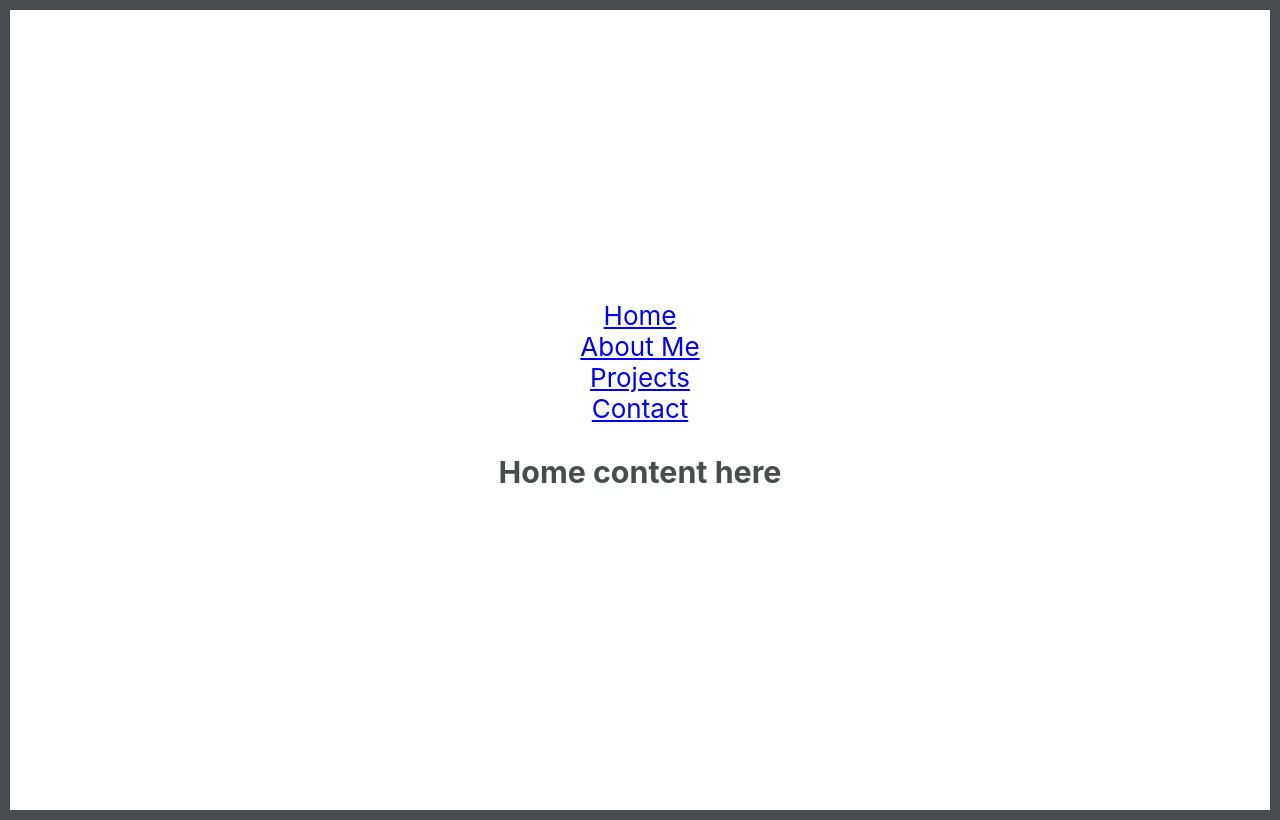
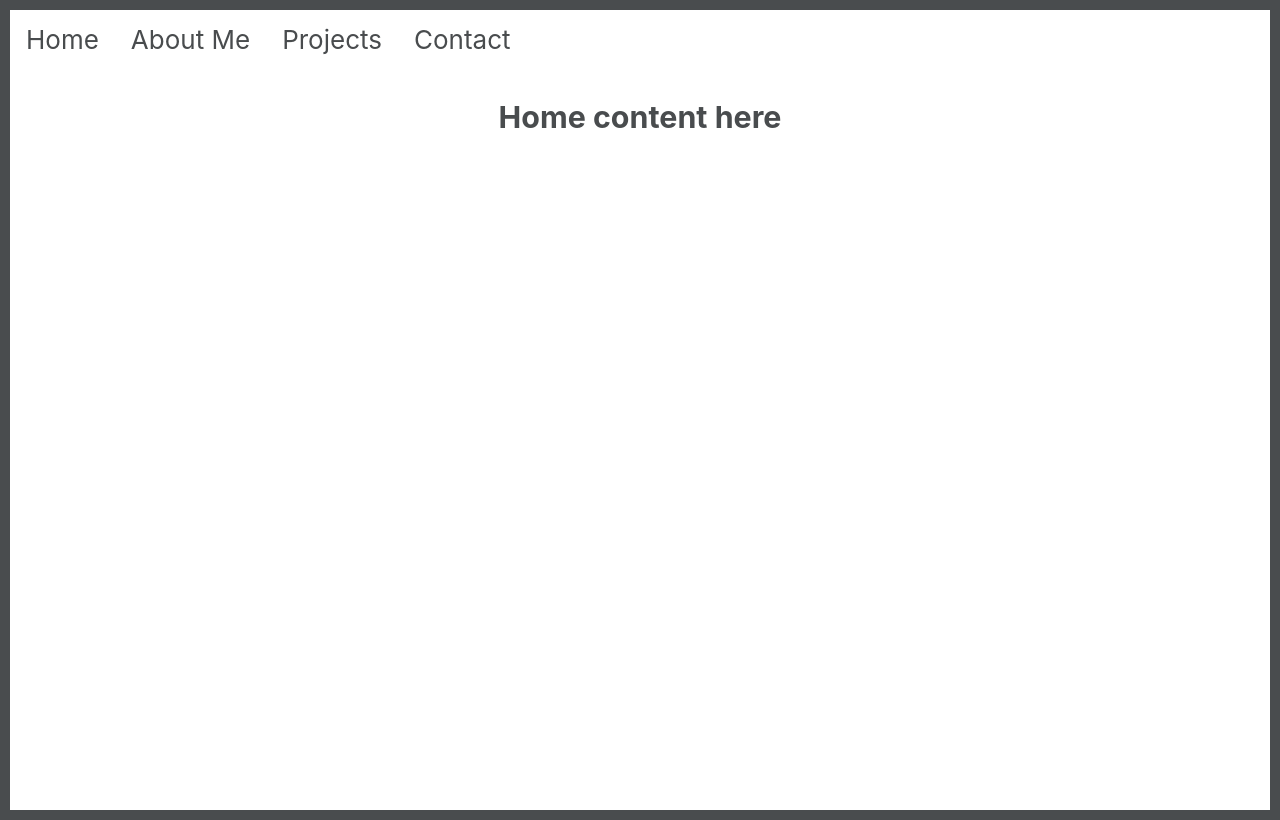
Before and after one commit to rafaelballestrin/portfolio, a React (Create React App) app: page / in a window 1280 px wide. Built offline with nearby package versions, Linux system fonts and the light colour scheme.

Commit message:
Css Menu

```diff
--- a/src/App.css
+++ b/src/App.css
@@ -9,8 +9,6 @@
   min-height: 100vh;
   display: flex;
   flex-direction: column;
-  align-items: center;
-  justify-content: center;
   font-size: calc(10px + 2vmin);
   color: #494C4E;
 }
--- a/src/Menu/Menu.css
+++ b/src/Menu/Menu.css
@@ -0,0 +1,24 @@
+ul {
+    list-style-type: none;
+    margin: 0;
+    padding: 0;
+    overflow: hidden;
+    background-color: white;
+  }
+
+  li {
+    float: left;
+  }
+
+  li a {
+    display: block;
+    color: #494c4e;
+    text-align: center;
+    padding: 14px 16px;
+    text-decoration: none;
+  }
+
+  li a:hover {
+    background-color: #494c4e;
+    color: white;
+  }
--- a/src/Menu/Menu.js
+++ b/src/Menu/Menu.js
@@ -1,15 +1,14 @@
 import React from 'react';
-import { Link } from 'react-router-dom'
+import { Link } from 'react-router-dom';
+import '../Menu/Menu.css'
 
 export default function Menu() {
     return (
-        <div>
-            <div>
-                <div><Link to='/'>Home</Link></div>
-                <div><Link to='/aboutme'>About Me</Link></div>
-                <div><Link to='/projects'>Projects</Link></div>
-                <div><Link to='/contact'>Contact</Link></div>
-            </div>
-        </div>
+            <ul>
+                <li><Link to='/'>Home</Link></li>
+                <li><Link to='/aboutme'>About Me</Link></li>
+                <li><Link to='/projects'>Projects</Link></li>
+                <li><Link to='/contact'>Contact</Link></li>
+            </ul>
     )
 }
```
